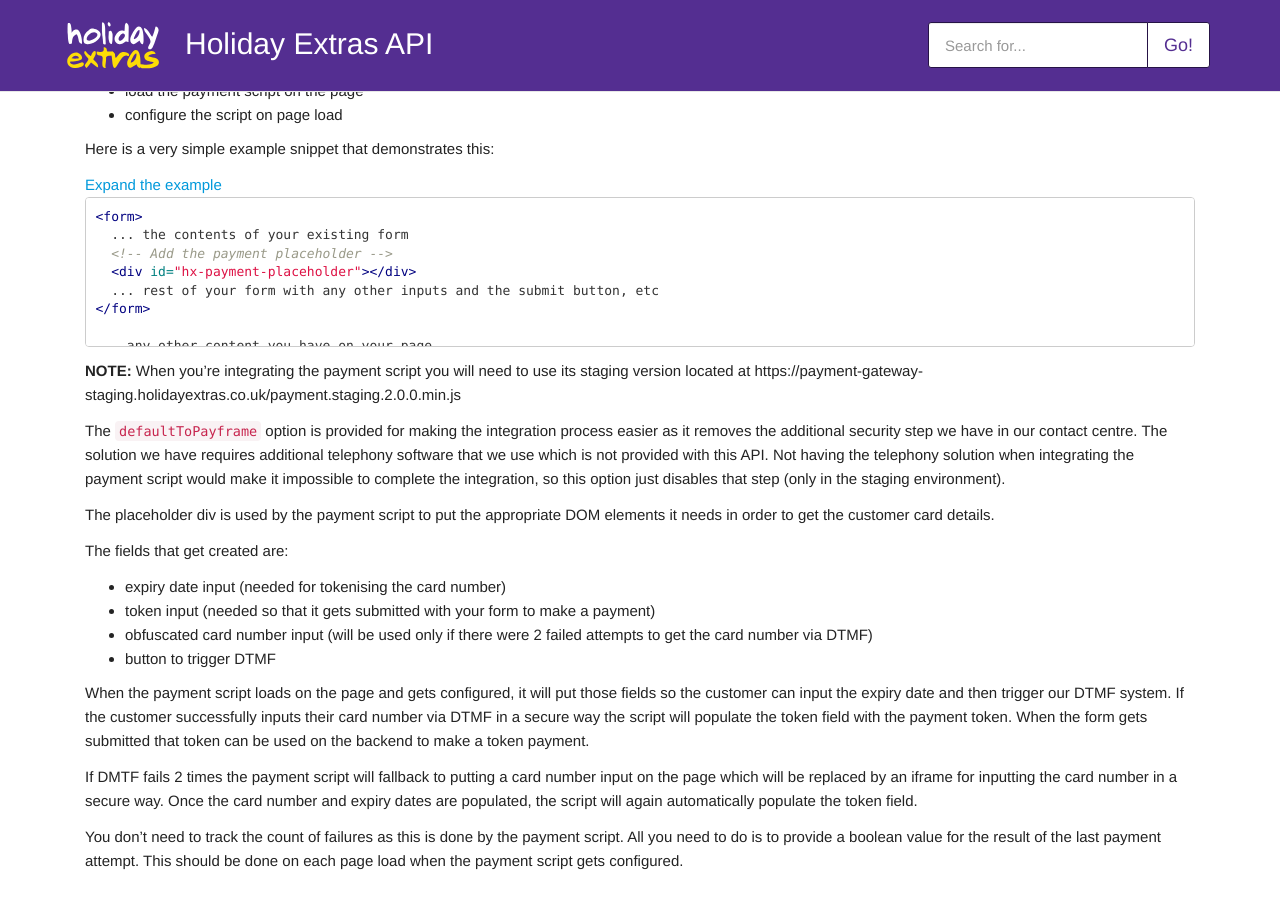
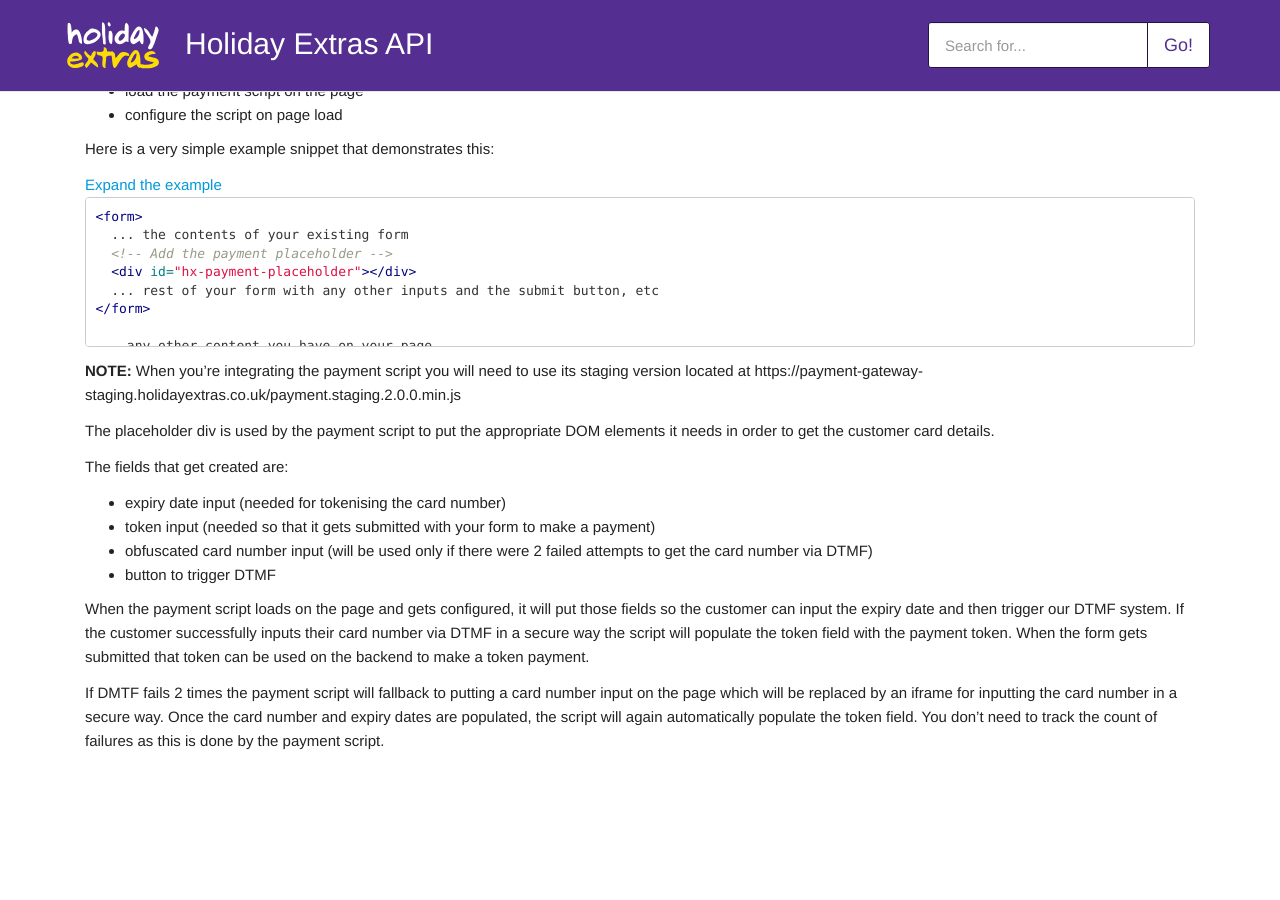
Before and after one commit to holidayextras/partner-api-docs, a Jekyll site: the page built from site/payment-gateway/integration.md, in a window 1280 px wide and 900 px high, scrolled down 986 px. Built offline with Jekyll 4.4.1, drawn with Linux system fonts in a browser that asks for light colours; some web fonts are replaced; our own code applies the rules of GitHub Pages for plain Markdown files; after the commit the page ends 1766 px from its top, so only the background shows below that.

Commit message:
Remove some parts that just werent correct

````diff
--- a/site/payment-gateway/integration.md
+++ b/site/payment-gateway/integration.md
@@ -63,20 +63,17 @@
 <!-- Configure the script -->
 <script>
 window.hxPayment.configure({
-  paymentFailed: false, // you will need to dynamically provide the value for this
-  defaultToPayframe: true, // you will need to set this only in your local test environment when integrating the payment script
-  emailInputFieldId: 'emailAdress' // The ID of the field used to collect the customer email address for booking
+  emailInputFieldId: 'emailAddress' // The ID of the field used to collect the customer email address for booking
 })
 </script>
 ```
 
 **NOTE:** When you're integrating the payment script you will need to use its staging version located at https://payment-gateway-staging.holidayextras.co.uk/payment.staging.2.0.0.min.js
 
-The `defaultToPayframe` option is provided for making the integration process easier as it removes the additional security step we have in our contact centre. The solution we have requires additional telephony software that we use which is not provided with this API. Not having the telephony solution when integrating the payment script would make it impossible to complete the integration, so this option just disables that step (only in the staging environment).
-
 The placeholder div is used by the payment script to put the appropriate DOM elements it needs in order to get the customer card details.
 
 The fields that get created are:
+
 - expiry date input (needed for tokenising the card number)
 - token input (needed so that it gets submitted with your form to make a payment)
 - obfuscated card number input (will be used only if there were 2 failed attempts to get the card number via DTMF)
@@ -84,6 +81,4 @@
 
 When the payment script loads on the page and gets configured, it will put those fields so the customer can input the expiry date and then trigger our DTMF system. If the customer successfully inputs their card number via DTMF in a secure way the script will populate the token field with the payment token. When the form gets submitted that token can be used on the backend to make a token payment.
 
-If DMTF fails 2 times the payment script will fallback to putting a card number input on the page which will be replaced by an iframe for inputting the card number in a secure way. Once the card number and expiry dates are populated, the script will again automatically populate the token field.
-
-You don't need to track the count of failures as this is done by the payment script. All you need to do is to provide a boolean value for the result of the last payment attempt. This should be done on each page load when the payment script gets configured.
+If DMTF fails 2 times the payment script will fallback to putting a card number input on the page which will be replaced by an iframe for inputting the card number in a secure way. Once the card number and expiry dates are populated, the script will again automatically populate the token field. You don't need to track the count of failures as this is done by the payment script.
````
